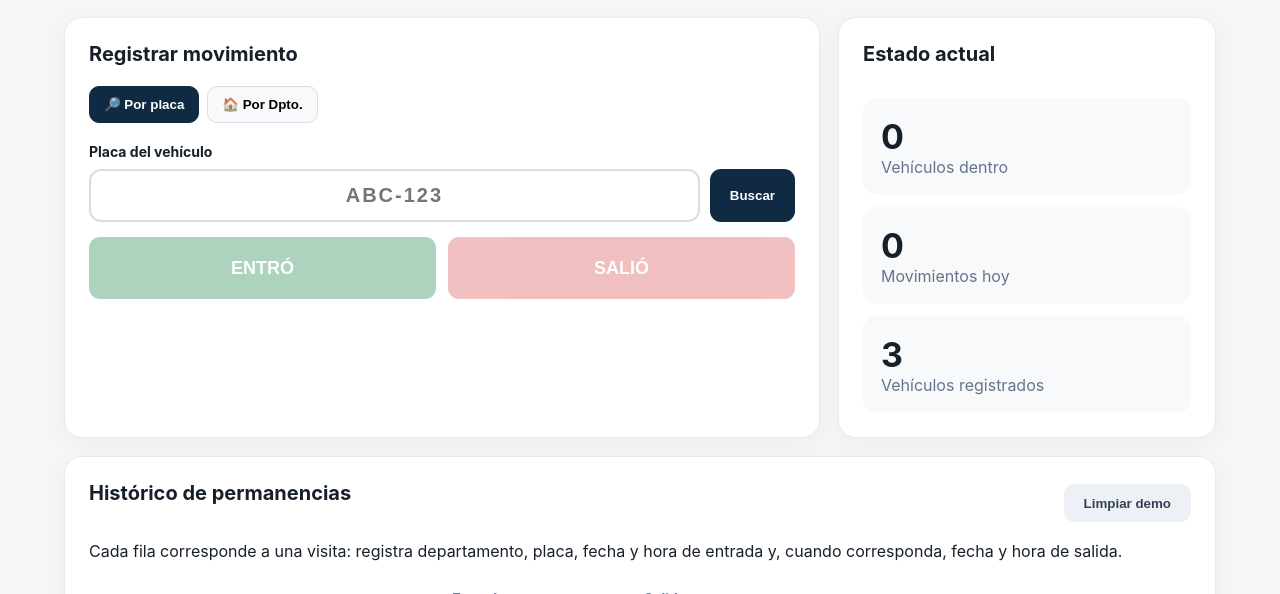
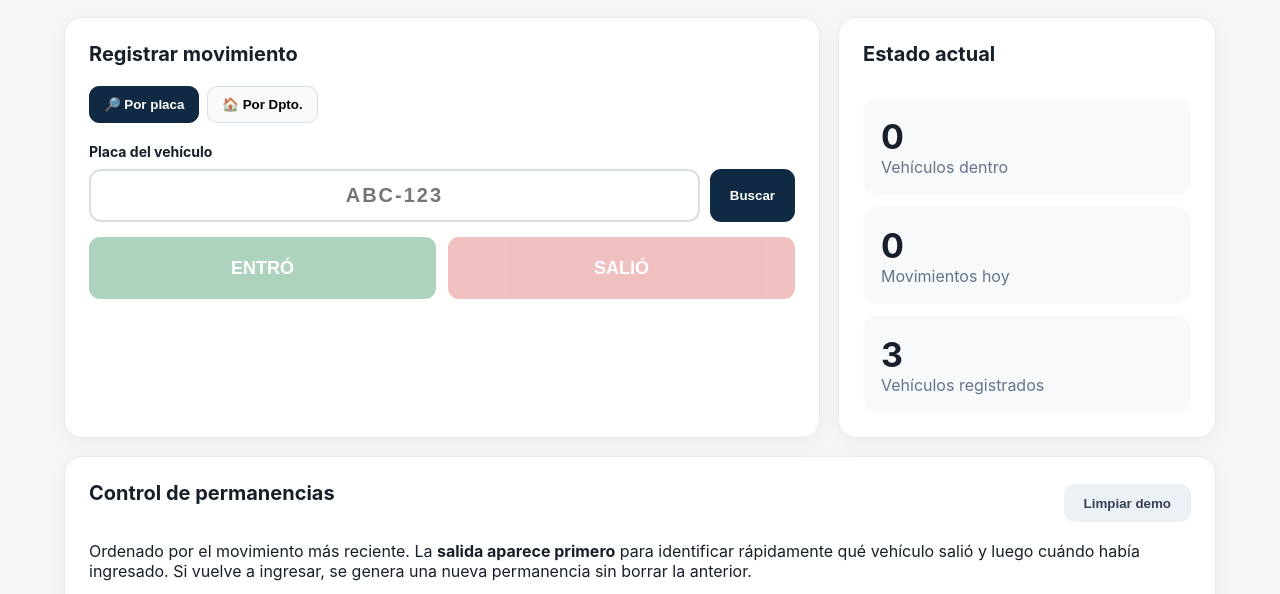
Before and after one commit to coordinadorverdi-spec/verdi-control-estacionamientos, a plain HTML site: page index.html in a window 1280 px wide. Shown: the part 182-776 px from the top of the page. Drawn offline with Linux system fonts and the light colour scheme.

Commit message:
Ajuste del histórico: salida primero y enfoque en permanencias

```diff
--- a/index.html
+++ b/index.html
@@ -17,7 +17,7 @@
 </div>
 <div class="card stats"><h2>Estado actual</h2><div class="stat"><strong id="inside">0</strong><span>Vehículos dentro</span></div><div class="stat"><strong id="events">0</strong><span>Movimientos hoy</span></div><div class="stat"><strong id="authorized">0</strong><span>Vehículos registrados</span></div></div>
 </section>
-<section class="card history"><div class="section-head"><h2>Histórico de permanencias</h2><button id="clearBtn" class="ghost">Limpiar demo</button></div><p class="history-note">Cada fila corresponde a una visita: registra departamento, placa, fecha y hora de entrada y, cuando corresponda, fecha y hora de salida.</p><div class="table-wrap"><table><thead><tr><th>Dpto.</th><th>Placa / Residente</th><th>Entrada<br>Fecha / Hora</th><th>Salida<br>Fecha / Hora</th><th>Estacionamiento</th><th>Estado</th></tr></thead><tbody id="history"></tbody></table></div></section>
+<section class="card history"><div class="section-head"><h2>Control de permanencias</h2><button id="clearBtn" class="ghost">Limpiar demo</button></div><p class="history-note">Ordenado por el movimiento más reciente. La <b>salida aparece primero</b> para identificar rápidamente qué vehículo salió y luego cuándo había ingresado. Si vuelve a ingresar, se genera una nueva permanencia sin borrar la anterior.</p><div class="table-wrap"><table><thead><tr><th>Dpto.</th><th>Placa / Residente</th><th>Salida<br>Fecha / Hora</th><th>Entrada<br>Fecha / Hora</th><th>Estacionamiento</th><th>Estado</th></tr></thead><tbody id="history"></tbody></table></div></section>
 <section class="demo"><b>Modo prueba:</b> usa <button class="chip" data-plate="ABC-123">ABC-123</button>, <button class="chip" data-plate="VER-001">VER-001</button> o <button class="chip" data-plate="XYZ-789">XYZ-789</button>. También puedes buscar por Dpto. para seleccionar rápidamente cualquiera de sus vehículos.</section>
 </main><footer>VERDI · Control de Estacionamientos · 147 espacios · S1 1–43 · S2 44–89 · S3 90–136 · S4 137–147</footer>
 <script src="app.js"></script></body></html>
```
